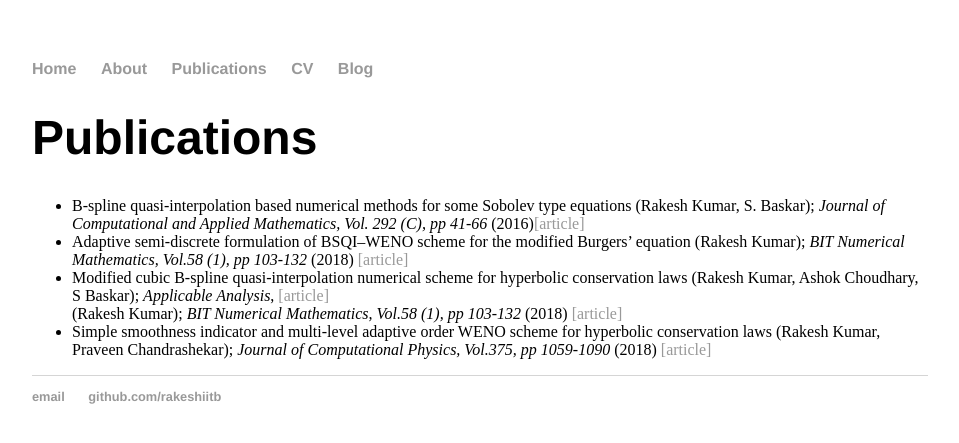
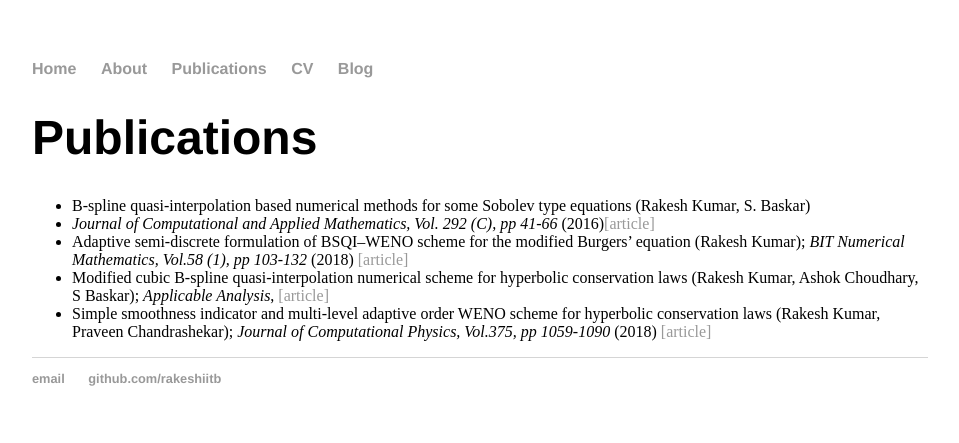
Before and after one commit to rakeshiitb/rakeshiitb.github.io, a Jekyll site: the page built from publications/index.html, in a window 1280 px wide. Shown: the top 443 px of the page, without its empty margins (160-1119 px from the left). Built offline with Jekyll 4.4.1, drawn with Linux system fonts in a browser that asks for light colours.

Commit message:
Update index.html

```diff
--- a/publications/index.html
+++ b/publications/index.html
@@ -5,9 +5,10 @@ title: Publications
      <div class="Publications">
           <h1>Publications</h1>
           <ul>
-          <li>B-spline quasi-interpolation based numerical methods for some Sobolev type equations (Rakesh Kumar, S. Baskar); <i> Journal of Computational and Applied Mathematics, Vol. 292 (C), pp 41-66</i> (2016)<a href="https://www.sciencedirect.com/science/article/pii/S0377042715003374">[article]</a></a]</li>
+          <li>B-spline quasi-interpolation based numerical methods for some Sobolev type equations (Rakesh Kumar, S. Baskar)</li>
+               <li> <i> Journal of Computational and Applied Mathematics, Vol. 292 (C), pp 41-66</i> (2016)<a href="https://www.sciencedirect.com/science/article/pii/S0377042715003374">[article]</a></a]</li>
           <li>Adaptive semi-discrete formulation of BSQI–WENO scheme for the modified Burgers’ equation (Rakesh Kumar); <i>BIT Numerical Mathematics, Vol.58 (1), pp 103-132 </i>(2018) <a href="https://link.springer.com/article/10.1007/s10543-017-0675-8">[article]</a></li>
-          <li>Modified cubic B-spline quasi-interpolation numerical scheme for hyperbolic conservation laws (Rakesh Kumar, Ashok Choudhary, S Baskar); <i>Applicable Analysis</i>, <a href="https://www.tandfonline.com/doi/abs/10.1080/00036811.2018.1489961">[article]</a></li> (Rakesh Kumar); <i>BIT Numerical Mathematics, Vol.58 (1), pp 103-132 </i>(2018) <a href="https://link.springer.com/article/10.1007/s10543-017-0675-8">[article]</a></li>
+          <li>Modified cubic B-spline quasi-interpolation numerical scheme for hyperbolic conservation laws (Rakesh Kumar, Ashok Choudhary, S Baskar); <i>Applicable Analysis</i>, <a href="https://www.tandfonline.com/doi/abs/10.1080/00036811.2018.1489961">[article]</a></li>
           <li>Simple smoothness indicator and multi-level adaptive order WENO scheme for hyperbolic conservation laws (Rakesh Kumar, Praveen Chandrashekar); <i>Journal of Computational Physics, Vol.375, pp 1059-1090 </i>(2018) <a href="https://www.sciencedirect.com/science/article/pii/S0021999118306272">[article]</a></li>
           </ul>
      </div>
```
